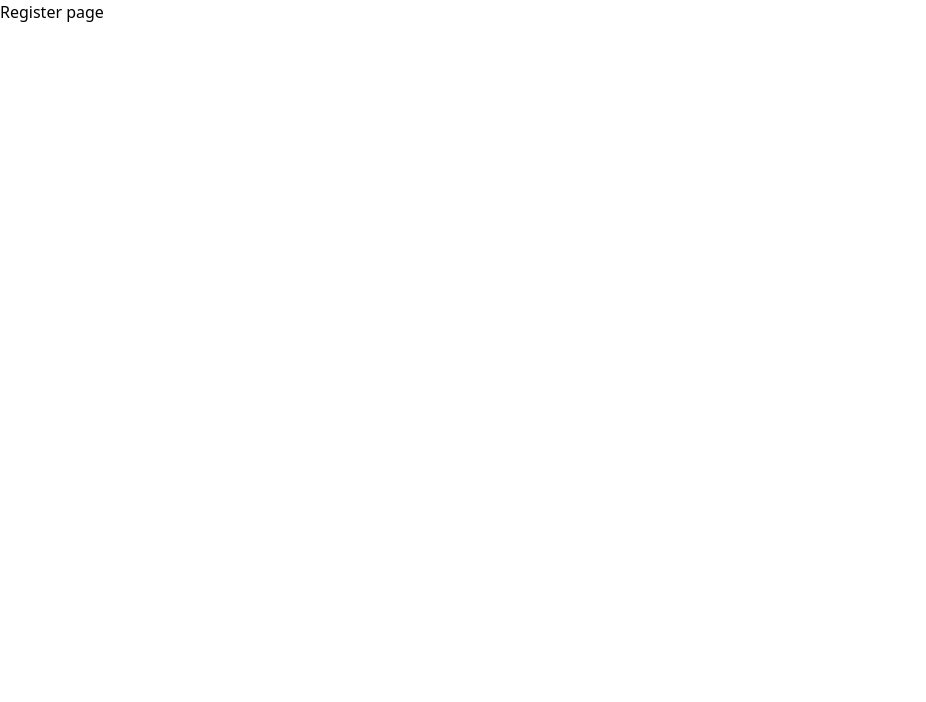
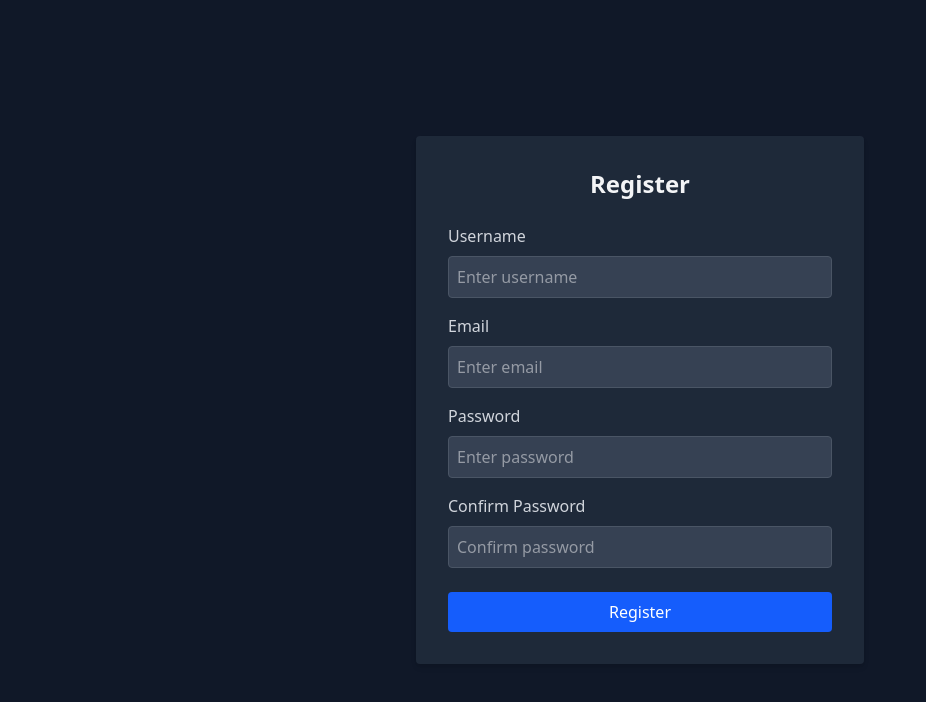
Before and after one commit to MoCrespo/BlogApp, a React (Vite) app in the folder client/: page /register in a window 1280 px wide. Shown: the top 702 px of the page, without its empty margins (0-926 px from the left). Built offline with nearby package versions, Linux system fonts and the light colour scheme; the HTML template or start-up script is replaced by a standard one.

Commit message:
implement register page with dark mdoe styling

```diff
--- a/client/src/pages/register.tsx
+++ b/client/src/pages/register.tsx
@@ -1,9 +1,114 @@
-function Register() {
+import React, { useState } from 'react';
+import { useNavigate } from 'react-router-dom';
+import api from '../api/api';
+
+const Register: React.FC = () => {
+  const [username, setUsername] = useState<string>('');
+  const [email, setEmail] = useState<string>('');
+  const [password, setPassword] = useState<string>('');
+  const [confirmPassword, setConfirmPassword] = useState<string>('');
+  const [error, setError] = useState<string | null>(null);
+  const navigate = useNavigate();
+
+  const handleSubmit = async (e: React.FormEvent<HTMLFormElement>) => {
+    e.preventDefault();
+
+    if (password !== confirmPassword) {
+      setError('Passwords do not match');
+      return;
+    }
+
+    try {
+      const response = await api.post('auth/register', {
+        username,
+        email,
+        password,
+      });
+
+      navigate('/login');
+    } catch (err: any) {
+      console.error(err);
+      setError(err.response?.data?.error || 'Registration Error');
+    }
+  };
+
   return (
-    <div>
-      <h1>Register page</h1>
+    <div className="min-h-screen bg-gray-900 flex items-center justify-center">
+      <div className="bg-gray-800 p-8 rounded shadow-md w-full max-w-md">
+        <h1 className="text-2xl font-bold mb-6 text-center text-gray-100">
+          Register
+        </h1>
+        {error && <p className="mb-4 text-red-500">{error}</p>}
+        <form onSubmit={handleSubmit}>
+          <div className="mb-4">
+            <label htmlFor="username" className="block text-gray-300 mb-2">
+              Username
+            </label>
+            <input
+              type="text"
+              id="username"
+              placeholder="Enter username"
+              value={username}
+              onChange={(e) => setUsername(e.target.value)}
+              required
+              className="w-full p-2 bg-gray-700 border border-gray-600 rounded text-gray-100 focus:outline-none"
+            />
+          </div>
+          <div className="mb-4">
+            <label htmlFor="email" className="block text-gray-300 mb-2">
+              Email
+            </label>
+            <input
+              type="email"
+              id="email"
+              placeholder="Enter email"
+              value={email}
+              onChange={(e) => setEmail(e.target.value)}
+              required
+              className="w-full p-2 bg-gray-700 border border-gray-600 rounded text-gray-100 focus:outline-none"
+            />
+          </div>
+          <div className="mb-4">
+            <label htmlFor="password" className="block text-gray-300 mb-2">
+              Password
+            </label>
+            <input
+              type="password"
+              id="password"
+              placeholder="Enter password"
+              value={password}
+              onChange={(e) => setPassword(e.target.value)}
+              required
+              className="w-full p-2 bg-gray-700 border border-gray-600 rounded text-gray-100 focus:outline-none"
+            />
+          </div>
+          <div className="mb-6">
+            <label
+              htmlFor="confirmPassword"
+              className="block text-gray-300 mb-2"
+            >
+              Confirm Password
+            </label>
+            <input
+              type="password"
+              id="confirmPassword"
+              placeholder="Confirm password"
+              value={confirmPassword}
+              onChange={(e) => setConfirmPassword(e.target.value)}
+              required
+              className="w-full p-2 bg-gray-700 border border-gray-600 rounded text-gray-100 focus:outline-none"
+            />
+          </div>
+          <button
+            type="submit"
+            className="w-full bg-blue-600 text-white p-2 rounded hover:bg-blue-700 transition-colors"
+          >
+            Register
+          </button>
+        </form>
+      </div>
     </div>
   );
-}
+};
 
 export default Register;
```
